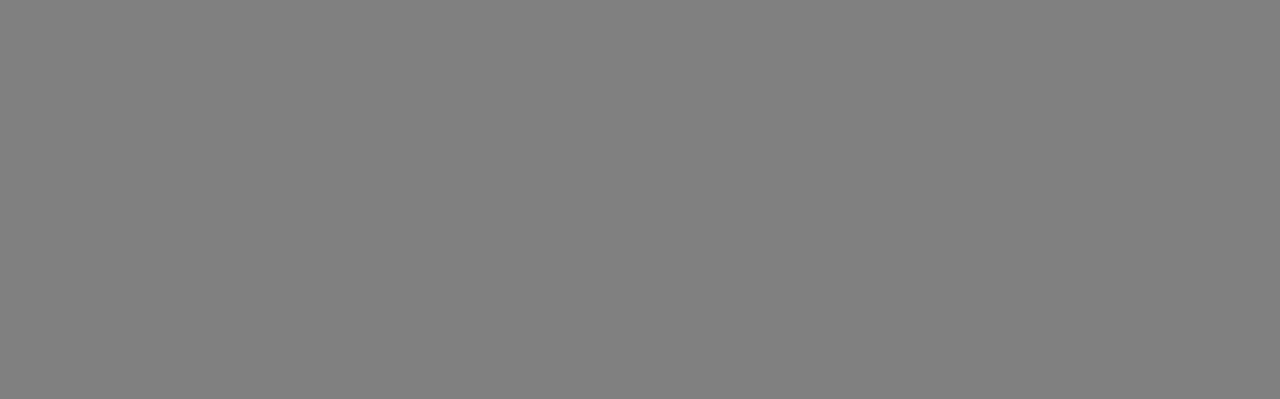
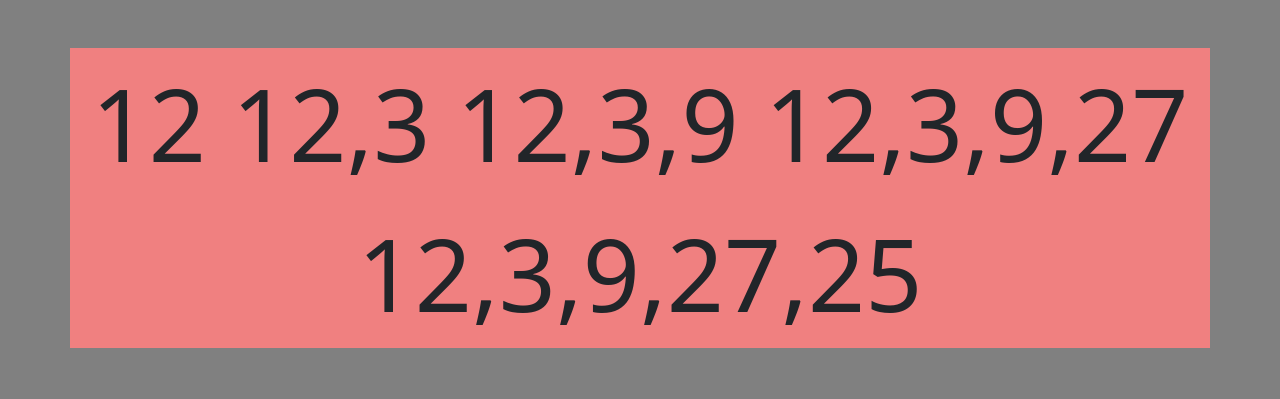
Before and after one commit to DanieleFic/js-simon, a plain HTML site: page index.html in a window 1280 px wide. Drawn offline with nearby package versions, Linux system fonts and the light colour scheme.

Commit message:
generato numero

```diff
--- a/css/style.css
+++ b/css/style.css
@@ -1,3 +1,8 @@
 body{
     background-color: grey;
 }
+
+.ms_number{
+    font-size: 100px;
+    background-color:lightcoral;
+}
--- a/index.html
+++ b/index.html
@@ -4,10 +4,16 @@
     <meta charset="UTF-8">
     <meta http-equiv="X-UA-Compatible" content="IE=edge">
     <meta name="viewport" content="width=device-width, initial-scale=1.0">
+    <link href="https://cdn.jsdelivr.net/npm/bootstrap@5.1.3/dist/css/bootstrap.min.css" rel="stylesheet" integrity="sha384-1BmE4kWBq78iYhFldvKuhfTAU6auU8tT94WrHftjDbrCEXSU1oBoqyl2QvZ6jIW3" crossorigin="anonymous">
     <link rel="stylesheet" href="css/style.css">
     <title>Document</title>
 </head>
 <body>
+    <div class="container-fluid p-5">
+        <div class="container text-center ms_number" id="numeri">
+
+        </div>
+    </div>
 
     <script src="js/myscript.js"></script>
 </body>
--- a/js/myscript.js
+++ b/js/myscript.js
@@ -10,10 +10,25 @@ Consigli del giorno:
 * Individuate gli elementi di cui avete bisogno per realizzare il programma.*/
 
 
-console.log("ciao")
+console.log("ciao") //console log di ciao
+let numeriRandomArray = []; //creiamo un array vuoto in cui pushiamo i nostri numeri random
 
-function generaNumeri(){
-    let numeroGenerato = Math.floor(Math.random() * 20 +1);
+let divNumeri = document.getElementById("numeri") //prendiamo il nostro div in html in cui mettiamo i numeri
+
+function generaNumeri(){ //faccio una function in cui generiamo i numeri e se esce un numero doppio ne genera un altro
+    let numeroGenerato = Math.floor(Math.random() * 30 + 1);
+    if(!numeriRandomArray.includes(numeroGenerato)){
+        numeriRandomArray.push(numeroGenerato)
+    }else{
+
+        console.log("hai generato un doppione");
+    }
     console.log(numeroGenerato);
+    divNumeri.innerHTML += numeriRandomArray + " ";
 }
-console.log(generaNumeri());
+
+console.log(numeriRandomArray) //console log dell array dei numeri
+
+for(i=0; i < 5 ; i++){ //ciclo for in cui cicliamo 5 numeri
+    generaNumeri()
+}
```
